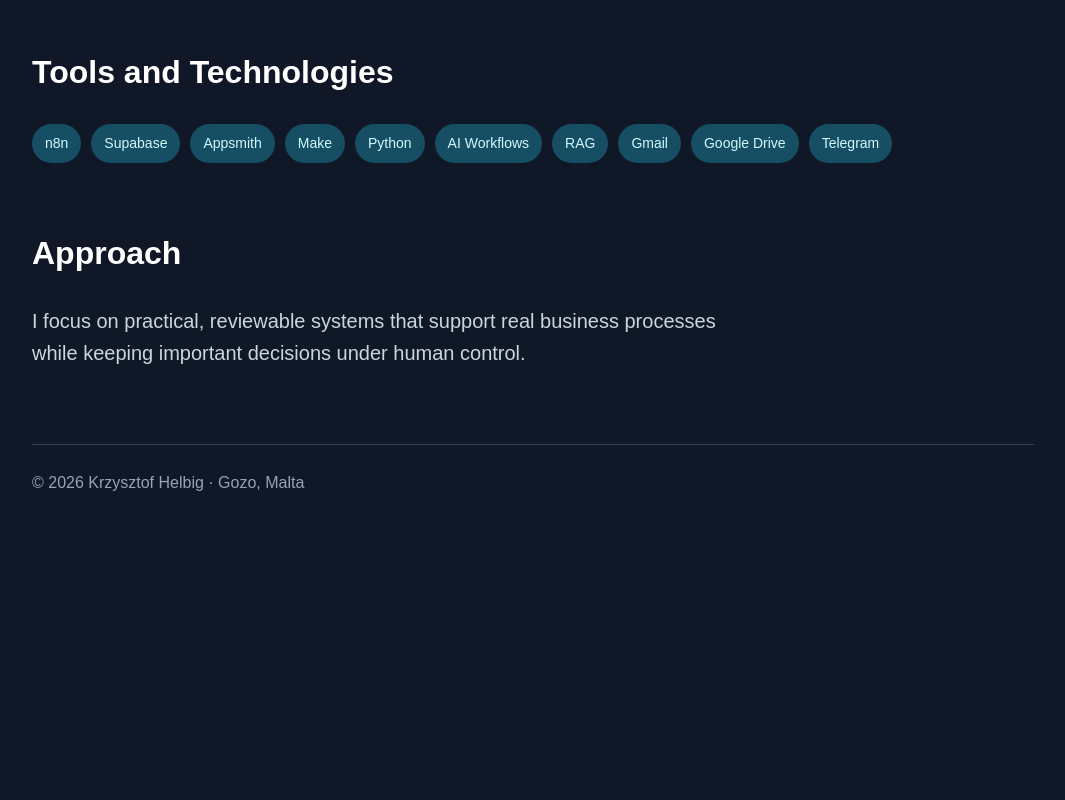
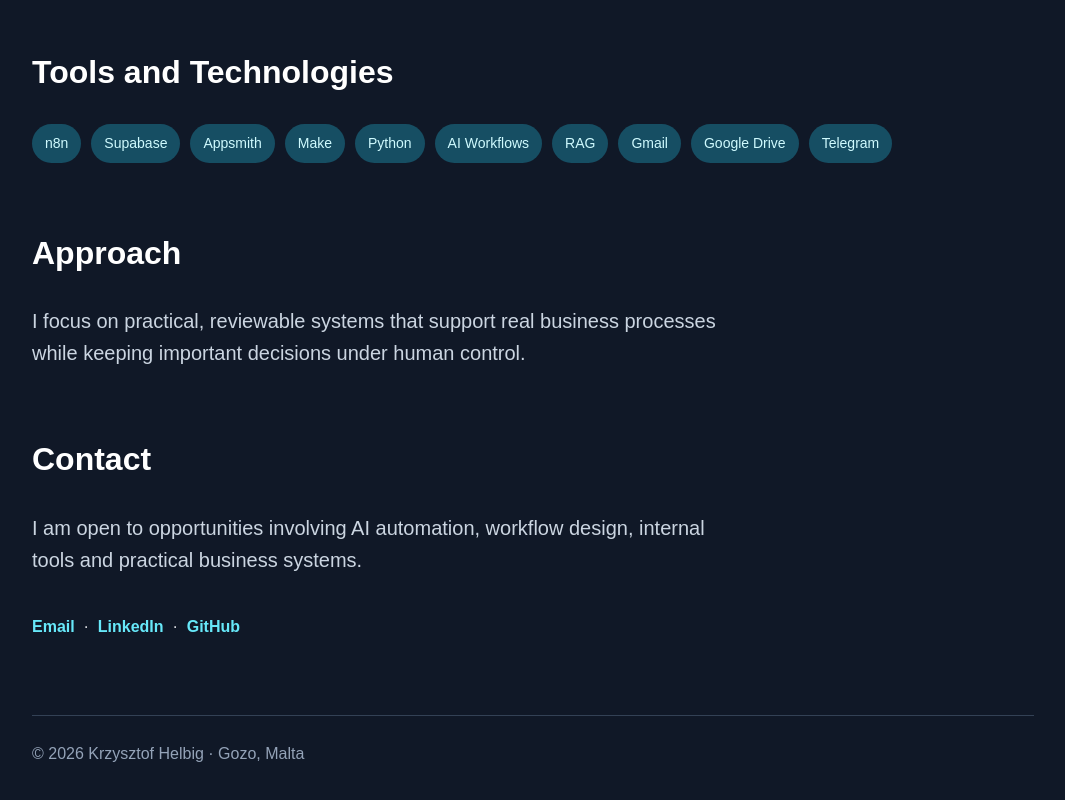
Before and after one commit to chronosprotocolbot-max/portfolio, a plain HTML site: page index.html in a window 1280 px wide. Shown: the part 1230-2030 px from the top of the page, without its empty margins (107-1172 px from the left). Before the commit the page ends 1796 px from the top, so only its background shows below. Drawn offline with Linux system fonts and the light colour scheme.

Commit message:
Update index.html

```diff
--- a/index.html
+++ b/index.html
@@ -275,7 +275,36 @@
         processes while keeping important decisions under human control.
       </p>
     </section>
+<section>
+  <h2>Contact</h2>
 
+  <p class="intro">
+    I am open to opportunities involving AI automation, workflow design,
+    internal tools and practical business systems.
+  </p>
+
+  <p>
+    <a class="demo-link" href="mailto:bigyeahsystems@proton.me">
+      Email
+    </a>
+    &nbsp;·&nbsp;
+    <a
+      class="demo-link"
+      href="https://www.linkedin.com/in/krzysztof-helbig-53939b33b/"
+      target="_blank"
+    >
+      LinkedIn
+    </a>
+    &nbsp;·&nbsp;
+    <a
+      class="demo-link"
+      href="https://github.com/chronosprotocolbot-max"
+      target="_blank"
+    >
+      GitHub
+    </a>
+  </p>
+</section>
     <footer>
       © 2026 Krzysztof Helbig · Gozo, Malta
     </footer>
```
